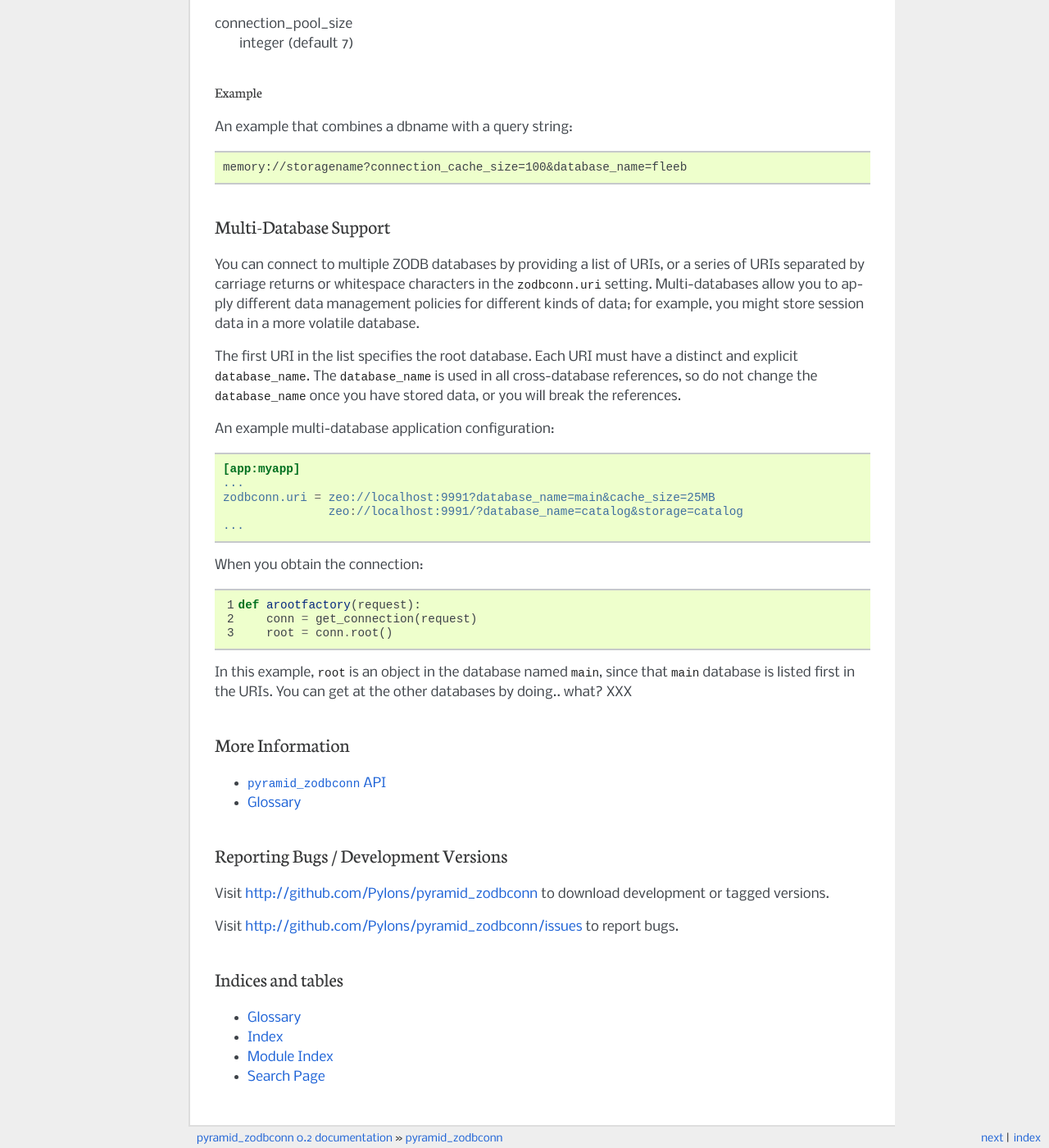
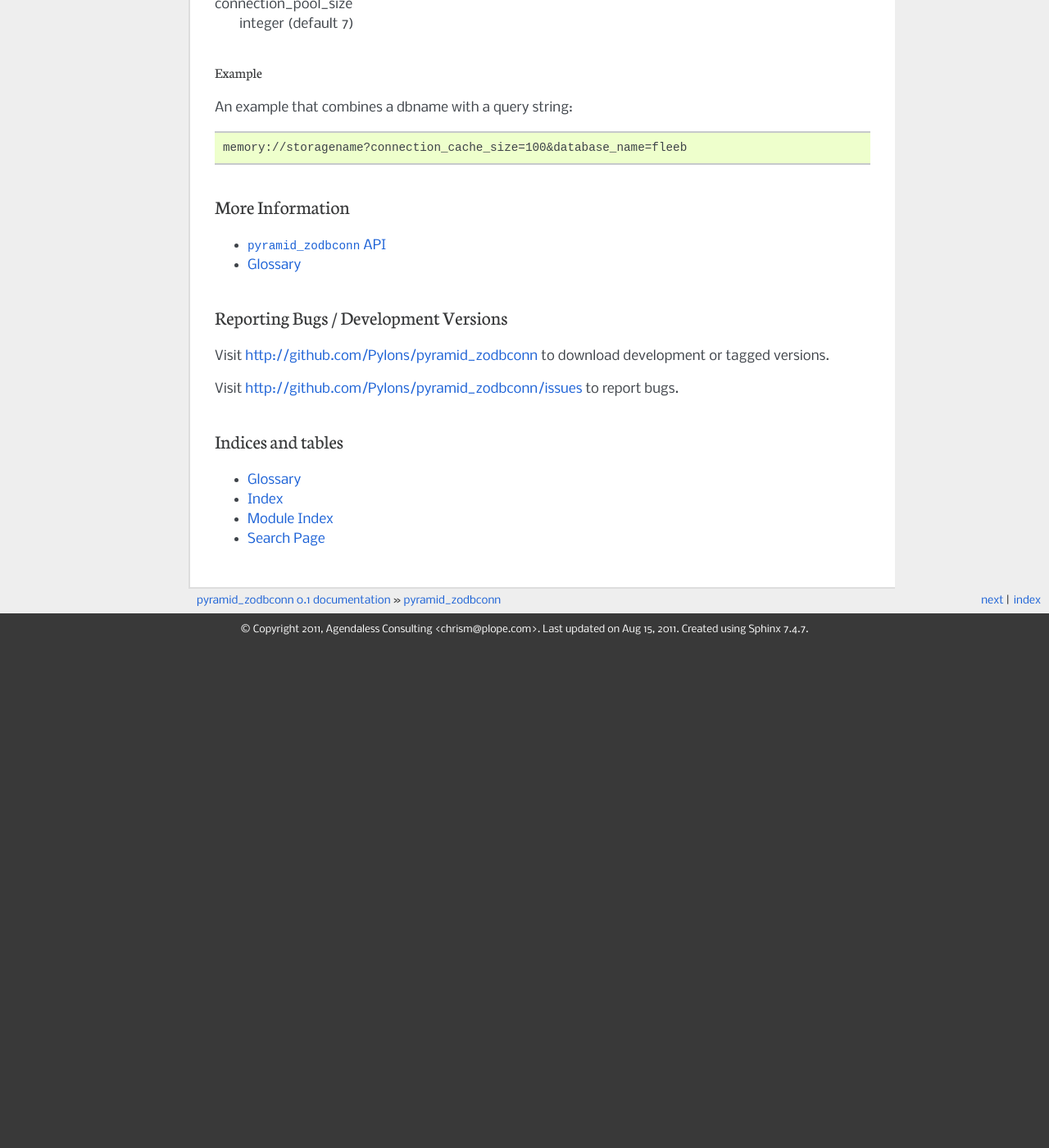
Before and after one commit to Pylons/pyramid_zodbconn, a Sphinx documentation site: the page built from docs/index.rst, in a window 1280 px wide and 1400 px high, scrolled down 6997 px. Shown: the whole window at 82% size. Built offline with Sphinx 7.4.7, drawn with Linux system fonts in a browser that asks for light colours; after the commit the page ends 7784 px from its top, so only the background shows below that; some of the changed text lies outside the part shown.

Commit message:
docs/index.rst
remove multidatabase docs

```diff
--- a/CHANGES.txt
+++ b/CHANGES.txt
@@ -1,4 +1,4 @@
-Next release
-------------
+0.1 (2011-08-14)
+----------------
 
 - Initial release.
--- a/docs/conf.py
+++ b/docs/conf.py
@@ -62,7 +62,7 @@
 # other places throughout the built documents.
 #
 # The short X.Y version.
-version = '0.2'
+version = '0.1'
 # The full version, including alpha/beta/rc tags.
 release = version
 
--- a/docs/index.rst
+++ b/docs/index.rst
@@ -57,8 +57,7 @@
    zodbconn.uri = zeo://localhost:9991?cache_size=25MB
    ...
 
-The ``zodbconn.uri`` parameter is a URL which describes a ZODB database (or a
-set of ZODB databases, as per :ref:`multidatabase`).
+The ``zodbconn.uri`` parameter is a URL which describes a ZODB database.
 
 Once you've both included the ``pyramid_zodbconn`` into your configuration
 via ``config.include('pyramid_zodbconn')`` and you've added a
@@ -338,45 +337,6 @@
 
    memory://storagename?connection_cache_size=100&database_name=fleeb
 
-.. _multidatabase:
-
-Multi-Database Support
-----------------------
-
-You can connect to multiple ZODB databases by providing a list of URIs, or a
-series of URIs separated by carriage returns or whitespace characters in the
-``zodbconn.uri`` setting. Multi-databases allow you to apply different data
-management policies for different kinds of data; for example, you might store
-session data in a more volatile database.
-
-The first URI in the list specifies the root database. Each URI must have a
-distinct and explicit ``database_name``. The ``database_name`` is used in all
-cross-database references, so do not change the ``database_name`` once you
-have stored data, or you will break the references.
-
-An example multi-database application configuration:
-
-.. code-block:: ini
-
-   [app:myapp]
-   ...
-   zodbconn.uri = zeo://localhost:9991?database_name=main&cache_size=25MB
-                  zeo://localhost:9991/?database_name=catalog&storage=catalog
-   ...
-
-When you obtain the connection:
-
-.. code-block:: python
-   :linenos:
-
-   def arootfactory(request):
-       conn = get_connection(request)
-       root = conn.root()
-
-In this example, ``root`` is an object in the database named ``main``, since
-that ``main`` database is listed first in the URIs.  You can get at the other
-databases by doing.. what?  XXX
-
 More Information
 ----------------
 
--- a/setup.py
+++ b/setup.py
@@ -29,7 +29,7 @@
     ]
 
 setup(name='pyramid_zodbconn',
-      version='0.0',
+      version='0.1',
       description=('A package which provides integration betwen Pyramid and '
                    'ZODB'),
       long_description=README + '\n\n' + CHANGES,
```
Also changed, not shown: 1 other file.
